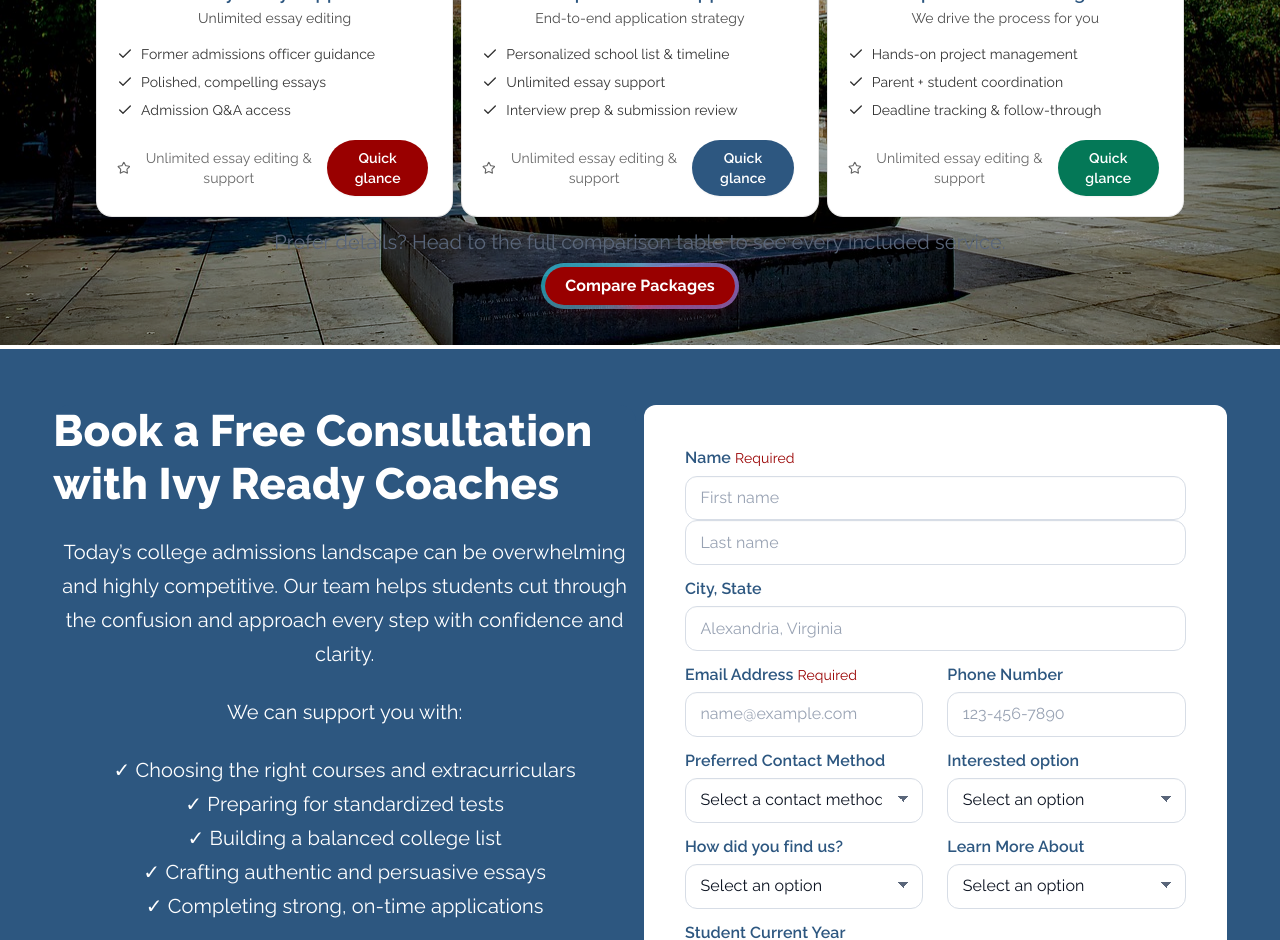
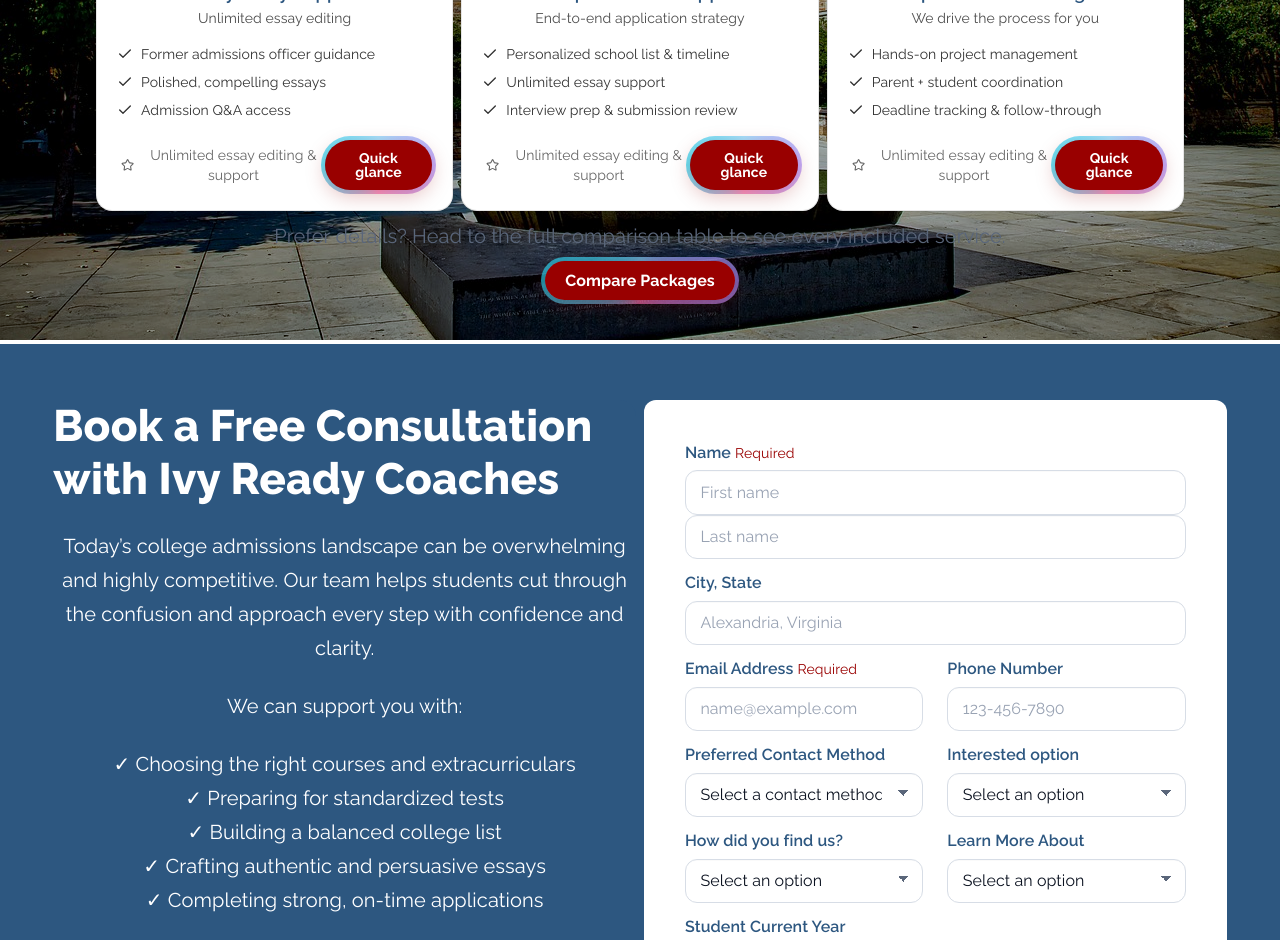
Before and after one commit to TesCoder/IR, a Next.js app in the folder next-js-site/: page / in a window 1280 px wide. Shown: the part 5080-6020 px from the top of the page. Built offline with nearby package versions, Linux system fonts and the light colour scheme.

Commit message:
Update SupportPackagesPreview.jsx

```diff
--- a/next-js-site/components/SupportPackagesPreview.jsx
+++ b/next-js-site/components/SupportPackagesPreview.jsx
@@ -4,6 +4,7 @@
 import { useEffect, useState } from "react";
 import { Check, Clock, Star, Users, ClipboardList, Truck } from "lucide-react";
 import Link from "next/link";
+import { OrbitGlowButton } from "@/components/OrbitGlowButton";
 
 // Extract color management into utility classes for clarity and maintainability
 const colorThemes = {
@@ -160,19 +161,19 @@ function QuickGlanceModal({ pkgKey, dataset, onClose }) {
 
         {/* Footer */}
         <div className="flex items-center justify-between gap-3 border-t border-zinc-200 p-3 00">
-          <button
+          <OrbitGlowButton
             autoFocus
             onClick={onClose}
             className="rounded-full border border-zinc-300 px-4 py-2 text-sm font-medium hover:bg-zinc-50 "
           >
             Close
-          </button>
-          <Link
-            href="/support-packages"
+          </OrbitGlowButton>
+          <OrbitGlowButton
+            href="services/support-packages"
             className="rounded-full bg-[#B91C1C] px-4 py-2 text-sm font-semibold text-white shadow-sm transition hover:brightness-110 focus:outline-none focus:ring-2 focus:ring-[#B91C1C]/40"
           >
             Full comparison
-          </Link>
+          </OrbitGlowButton>
         </div>
       </div>
     </div>
@@ -266,18 +267,18 @@ export default function SupportPackagesPreview({ data, dataUrl }) {
 
                 <div className="mt-5 flex items-center justify-between">
                     <div className="flex items-center gap-1 text-sm text-black/60 ">
-                    <Star className="h-4 w-4" aria-hidden /> Unlimited essay editing & support
+                    <Star className="h-4 w-4 mx-1" aria-hidden /> Unlimited essay editing & support
                     </div>
 
                     <div className="flex gap-2">
-                        <button
+                        <OrbitGlowButton
                             type="button"
                             onClick={() => setOpenKey(keyMap[slug])}
-                            className={`rounded-full mx-1 px-4 py-2 text-sm font-semibold text-white shadow-sm transition hover:brightness-110 focus:outline-none focus:ring-2 ${theme.button}`}
+                            className={`rounded-full px-4 py-2 text-sm font-semibold text-white shadow-sm transition hover:brightness-110 focus:outline-none focus:ring-2 ${theme.button}`}
                             aria-label={`Quick glance: ${title}`}
                         >
                             Quick glance
-                        </button>
+                        </OrbitGlowButton>
                     </div>
                 </div>
             </div>
```
